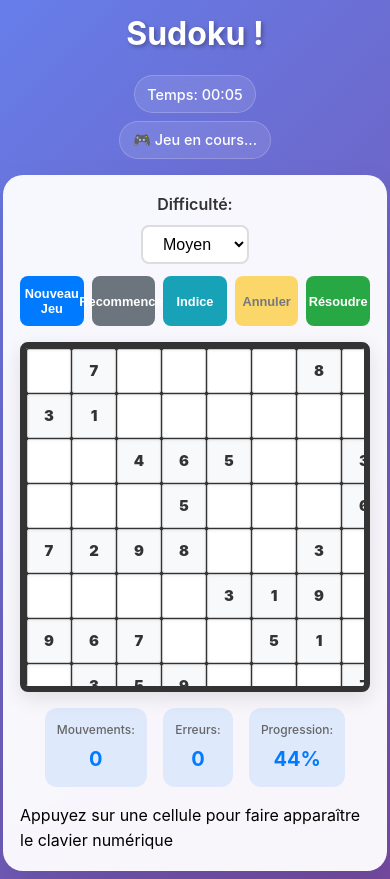
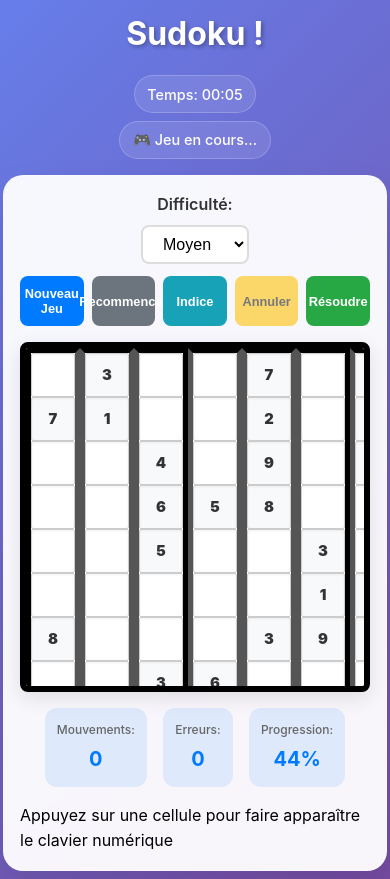
Before and after one commit to Saltyway12/sudoku, a React (Vite) app: page / in a window 390 px wide. Built offline with nearby package versions, Linux system fonts and the light colour scheme.

Commit message:
Update GrilleSudoku.module.css

```diff
--- a/src/composants/GrilleSudoku/GrilleSudoku.module.css
+++ b/src/composants/GrilleSudoku/GrilleSudoku.module.css
@@ -4,66 +4,72 @@
 
 .grilleSudoku {
   display: grid;
-  grid-template-columns: repeat(9, var(--taille-cellule-desktop));
-  grid-template-rows: repeat(9, var(--taille-cellule-desktop));
-  gap: var(--espacement-grille);
-
-  /* Bordure principale ÉPAISSE */
-  border: 6px solid #333;
-  background-color: #333;
+  grid-template-columns: repeat(9, 1fr);
+  grid-template-rows: repeat(9, 1fr);
+  gap: 0;
+  border: 6px solid #000;      /* Bordure principale noire et épaisse */
   border-radius: 12px;
-  box-shadow: 0 10px 30px rgba(0, 0, 0, 0.2);
-  padding: var(--espacement-grille);
-
-  animation: apparitionEchelle 0.6s ease-out;
-
-  margin: 0 auto;
-
+  background: #000;
+  box-shadow: 0 10px 30px rgba(0,0,0,0.2);
   width: 100%;
   max-width: 100vw;
   box-sizing: border-box;
   overflow-x: auto;
+  will-change: transform;
+  transform: translateZ(0);
+  isolation: isolate;
+  margin: 0 auto;
+  padding: 0;
+  animation: apparitionEchelle 0.6s ease-out;
 }
 
-.ligneGrille {
-  display: contents;
+/* Chaque case de la grille */
+.grilleSudoku > * {
+  background: #fff;
+  border: 1.5px solid #555;    /* Bordure fine et grise entre les cases */
+  box-sizing: border-box;
+  margin: 0;
+  padding: 0;
 }
 
-/* Séparateurs visuels des sections 3x3 ÉPAIS */
+/* Séparateur 3x3 vertical (colonnes 3 et 6) */
 .grilleSudoku > :nth-child(3n):not(:nth-child(9n)) {
-  border-right: 4px solid #333;
+  border-right: 5px solid #000;
 }
+
+/* Séparateur 3x3 horizontal (lignes 3 et 6) */
 .grilleSudoku > :nth-child(n+19):nth-child(-n+27),
 .grilleSudoku > :nth-child(n+46):nth-child(-n+54) {
-  border-bottom: 4px solid #333;
+  border-bottom: 5px solid #000;
 }
 
-@keyframes apparitionEchelle {
-  from {
-    opacity: 0;
-    transform: scale(0.9) rotateX(10deg);
-  }
-  to {
-    opacity: 1;
-    transform: scale(1) rotateX(0deg);
+/* Bordure gauche épaisse sur les premières cases de chaque bloc 3x3 */
+.grilleSudoku > :nth-child(1),
+.grilleSudoku > :nth-child(10),
+.grilleSudoku > :nth-child(19),
+.grilleSudoku > :nth-child(28),
+.grilleSudoku > :nth-child(37),
+.grilleSudoku > :nth-child(46),
+.grilleSudoku > :nth-child(55),
+.grilleSudoku > :nth-child(64),
+.grilleSudoku > :nth-child(73) {
+  border-left: 5px solid #000;
+}
+
+/* Bordure du haut épaisse sur la première ligne */
+.grilleSudoku > :nth-child(-n+9) {
+  border-top: 5px solid #000;
+}
+
+/* Responsive tablette */
+@media (max-width: 768px) {
+  .grilleSudoku {
+    border-radius: 10px;
+    box-shadow: 0 8px 25px rgba(0,0,0,0.15);
   }
 }
 
-/* =============================================
-   SYSTÈME DE GRILLE RESPONSIVE
-   ============================================= */
-
-/* Tablette */
-@media (max-width: 768px) {
-  .grilleSudoku {
-    grid-template-columns: repeat(9, var(--taille-cellule-tablette));
-    grid-template-rows: repeat(9, var(--taille-cellule-tablette));
-    border-radius: 10px;
-    box-shadow: 0 8px 25px rgba(0, 0, 0, 0.15);
-  }
-}
-
-/* Mobile - Grille fluide */
+/* Responsive mobile */
 @media (max-width: 480px) {
   .grilleSudoku {
     width: 100vw;
@@ -71,23 +77,27 @@
     max-width: 350px;
     max-height: 350px;
     aspect-ratio: 1;
-    grid-template-columns: repeat(9, 1fr);
-    grid-template-rows: repeat(9, 1fr);
+    border-width: 6px;
     border-radius: 8px;
-    border-width: 6px;
-    gap: 1px;
-    padding: 1px;
-    box-shadow: 0 6px 20px rgba(0, 0, 0, 0.1);
-    overflow-x: auto;
+    box-shadow: 0 6px 20px rgba(0,0,0,0.1);
   }
-
-  /* Séparateurs ÉPAIS sur mobile */
-  .grilleSudoku > :nth-child(3n):not(:nth-child(9n)) {
-    border-right-width: 4px;
+  .grilleSudoku > * {
+    border-width: 1px;
   }
+  .grilleSudoku > :nth-child(3n):not(:nth-child(9n)),
   .grilleSudoku > :nth-child(n+19):nth-child(-n+27),
-  .grilleSudoku > :nth-child(n+46):nth-child(-n+54) {
-    border-bottom-width: 4px;
+  .grilleSudoku > :nth-child(n+46):nth-child(-n+54),
+  .grilleSudoku > :nth-child(-n+9),
+  .grilleSudoku > :nth-child(1),
+  .grilleSudoku > :nth-child(10),
+  .grilleSudoku > :nth-child(19),
+  .grilleSudoku > :nth-child(28),
+  .grilleSudoku > :nth-child(37),
+  .grilleSudoku > :nth-child(46),
+  .grilleSudoku > :nth-child(55),
+  .grilleSudoku > :nth-child(64),
+  .grilleSudoku > :nth-child(73) {
+    border-width: 5px;
   }
 }
 
@@ -102,16 +112,26 @@
   }
 }
 
-/* =============================================
-   ÉTATS SPÉCIAUX DU JEU
-   ============================================= */
+/* Animation d'apparition */
+@keyframes apparitionEchelle {
+  from {
+    opacity: 0;
+    transform: scale(0.9) rotateX(10deg);
+  }
+  to {
+    opacity: 1;
+    transform: scale(1) rotateX(0deg);
+  }
+}
 
+/* Grille en cours de résolution */
 .grilleSudoku[data-solving="true"] {
   pointer-events: none;
   opacity: 0.8;
   filter: saturate(0.7);
 }
 
+/* Grille terminée */
 .grilleSudoku[data-completed="true"] {
   animation: celebration 1s ease-in-out;
   box-shadow: 0 0 30px rgba(40, 167, 69, 0.5);
@@ -122,10 +142,7 @@
   50% { transform: scale(1.02); }
 }
 
-/* =============================================
-   MODE PAYSAGE MOBILE
-   ============================================= */
-
+/* Mode paysage mobile */
 @media (max-width: 768px) and (orientation: landscape) and (max-height: 500px) {
   .grilleSudoku {
     width: min(50vh, 300px);
@@ -135,18 +152,16 @@
   }
 }
 
-/* =============================================
-   ACCESSIBILITÉ
-   ============================================= */
-
+/* Accessibilité : contraste élevé */
 @media (prefers-contrast: high) {
   .grilleSudoku {
     border-width: 8px !important;
-    border-color: #000;
-    background-color: #000;
+    border-color: #000 !important;
+    background-color: #000 !important;
   }
 }
 
+/* Mouvement réduit */
 @media (prefers-reduced-motion: reduce) {
   .grilleSudoku {
     animation: none;
@@ -156,29 +171,32 @@
   }
 }
 
+/* Mode sombre */
 @media (prefers-color-scheme: dark) {
   .grilleSudoku {
-    border-color: #4a5568;
-    background-color: #4a5568;
-    box-shadow: 0 10px 30px rgba(0, 0, 0, 0.4);
+    border-color: #000;
+    background-color: #111;
+    box-shadow: 0 10px 30px rgba(0,0,0,0.4);
   }
-  .grilleSudoku > :nth-child(3n):not(:nth-child(9n)) {
-    border-right-color: #4a5568;
+  .grilleSudoku > * {
+    background: #222;
+    color: #fff;
   }
+  .grilleSudoku > :nth-child(3n):not(:nth-child(9n)),
   .grilleSudoku > :nth-child(n+19):nth-child(-n+27),
-  .grilleSudoku > :nth-child(n+46):nth-child(-n+54) {
-    border-bottom-color: #4a5568;
+  .grilleSudoku > :nth-child(n+46):nth-child(-n+54),
+  .grilleSudoku > :nth-child(-n+9),
+  .grilleSudoku > :nth-child(1),
+  .grilleSudoku > :nth-child(10),
+  .grilleSudoku > :nth-child(19),
+  .grilleSudoku > :nth-child(28),
+  .grilleSudoku > :nth-child(37),
+  .grilleSudoku > :nth-child(46),
+  .grilleSudoku > :nth-child(55),
+  .grilleSudoku > :nth-child(64),
+  .grilleSudoku > :nth-child(73) {
+    border-color: #000;
   }
-}
-
-/* =============================================
-   OPTIMISATIONS PERFORMANCE
-   ============================================= */
-
-.grilleSudoku {
-  will-change: transform;
-  transform: translateZ(0);
-  isolation: isolate;
 }
 
 /* Conteneur pour le verrouillage du défilement mobile */
@@ -186,7 +204,6 @@
   position: relative;
   overflow: hidden;
 }
-
 .conteneur-grille.mobile-actif {
   touch-action: none;
 }
```
